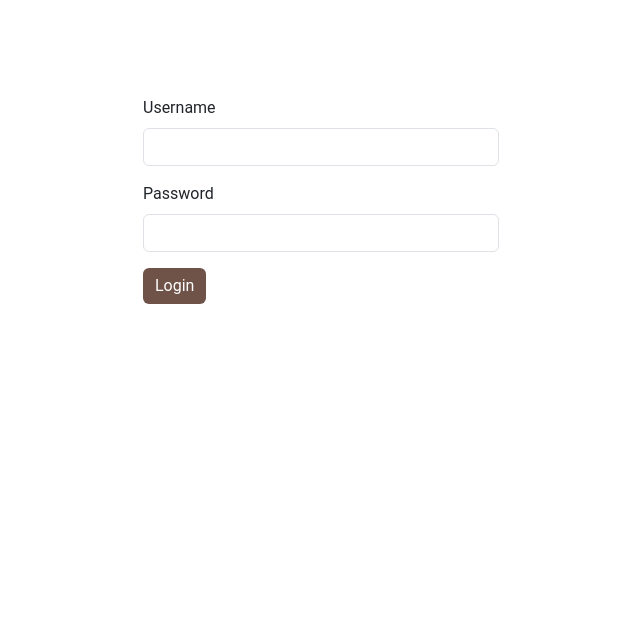
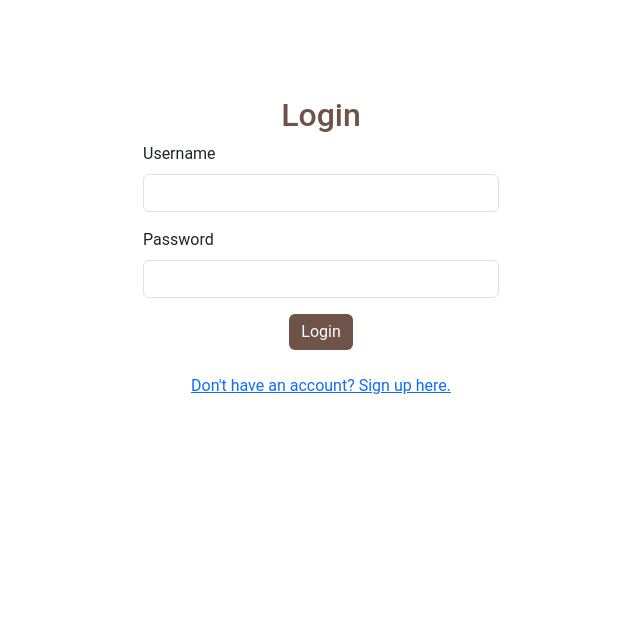
Before and after one commit to em-au/COSC2956-Project, a PHP site: page /loginform.php in a window 1280 px wide. Shown: the part 62-700 px from the top of the page, without its empty margins (319-959 px from the left). Run offline with PHP 8.4, Linux system fonts and the light colour scheme; some libraries are stand-ins or nearby versions.

Commit message:
Edit layout of login and sign up forms

```diff
--- a/loginform.php
+++ b/loginform.php
@@ -7,7 +7,7 @@
 <div class="container">
     <div class="row justify-content-center">
         <div class="col-md-4">
-
+            <h2 class="centered">Login</h2>
             <form method="POST" action="login.php" class="row g-3">
                 <div class="col-md-12">
                     <label for="username" class="form-label">Username</label>
@@ -17,10 +17,14 @@
                     <label for="password" class="form-label">Password</label>
                     <input type="password" class="form-control" id="password" name="password" required>
                 </div>
-                <div class="col-12">
+                <div class="col-12 text-center">
                     <button type="submit" class="btn btn-primary">Login</button>
                 </div>
             </form>
+            <br>
+            <div class="col-12 text-center">
+                <a href="signupform.php">Don't have an account? Sign up here.</a>
+            </div>
         </div>
     </div>
 </div>
--- a/scss/style.scss
+++ b/scss/style.scss
@@ -55,6 +55,10 @@ h2 {
   color: $brown;
 }
 
+h2.centered {
+  text-align: center;
+}
+
 .card-title {
   text-align: center;
 }
```
Also changed, not shown: signup.php (+10 -1 lines), signupform.php (+8 -5 lines), css/style.css.
